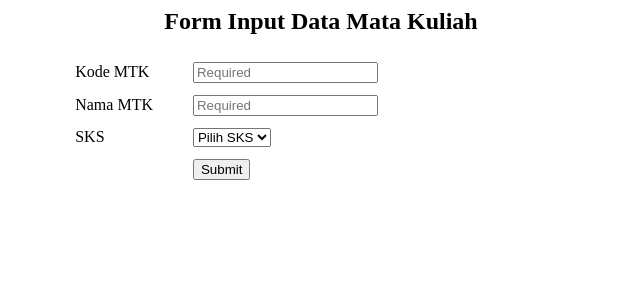
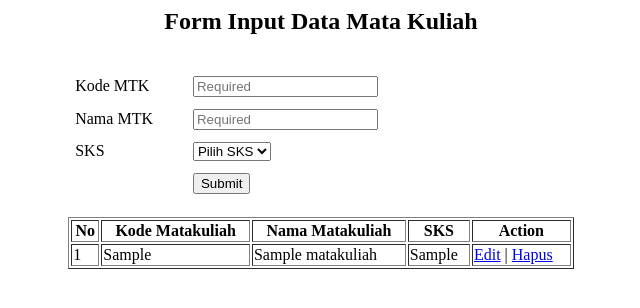
Before and after one commit to mampiro/pustaka-booking, a CodeIgniter app: page /database/index.php/matakuliah/index in a window 1280 px wide. Shown: the top 308 px of the page, without its empty margins (319-959 px from the left). Run offline with CodeIgniter, Linux system fonts and the light colour scheme; tables that the repository leaves empty or names only in its code hold one stand-in row (values such as "Sample post").

Commit message:
Push CRUD

```diff
--- a/application/config/autoload.php
+++ b/application/config/autoload.php
@@ -132,4 +132,4 @@ $autoload['language'] = array();
 |
 |	$autoload['model'] = array('first_model' => 'first');
 */
-$autoload['model'] = array('ModelUser', 'ModelBuku');
+$autoload['model'] = array('ModelUser', 'ModelBuku','m_matakuliah');
--- a/application/config/database.php
+++ b/application/config/database.php
@@ -78,7 +78,7 @@ $db['default'] = array(
 	'hostname' => 'localhost',
 	'username' => 'root',
 	'password' => '',
-	'database' => 'pustaka',
+	'database' => 'akademik',
 	'dbdriver' => 'mysqli',
 	'dbprefix' => '',
 	'pconnect' => FALSE,
--- a/application/controllers/Matakuliah.php
+++ b/application/controllers/Matakuliah.php
@@ -6,26 +6,90 @@ class Matakuliah extends CI_Controller {
 
 	public function index()
 	{
+
+
 		$data['judul']="Form Input Data Mata Kuliah";
+		$data['matkul']=$this->m_matakuliah->tampilMatakuliah()->result();
+
 		$this->load->view('view-form-matakuliah',$data);
 	}
+
+
+
 
 
 	public function cetak()
 	{
 
-		$this->form_validation->set_rules('kode', 'Kode Matakuliah', 'required|min_length[3]', [ 'required' => 'Kode Matakuliah Harus diisi', 'min_lenght' => 'Kode terlalu pendek' ]);
-		$this->form_validation->set_rules('nama', 'Nama Matakuliah', 'required|min_length[3]', [ 'required' => 'Nama Matakuliah Harus diisi', 'min_lenght' => 'Nama terlalu pendek' ]);
+
+		$this->form_validation->set_rules('kode', 'Kode', 'trim|required|min_length[3]',
+
+			array(
+
+				'required' => '%s Wajib diisi',
+				'min_lenght' => '%s terlalu pendek'
+			)
+
+
+		);
+
+		$this->form_validation->set_rules('nama', 'Nama Mata Kuliah', 'required',
+
+			array(
+
+				'required' => '%s Wajib diisi',
+				'min_lenght' => '%s terlalu pendek'
+			)
+
+
+		);
+
+
+
 
 		if ($this->form_validation->run() != true)
 		{
 
 				$data['judul']="Form Input Data Mata Kuliah";
+				$data['matkul']=$this->m_matakuliah->tampilMatakuliah()->result();
+
 				$this->load->view('view-form-matakuliah',$data);
 		}
 		else
 		{
 
+
+
+			$input=array(
+
+
+				'kode' => $this->input->post('kode'),
+				'nama' => $this->input->post('nama'),
+				'sks' => $this->input->post('sks')
+
+			);
+
+
+
+
+
+			$proses=$this->m_matakuliah->simpanMatakuliah($input);
+
+
+
+			if($proses)
+			{
+
+				$this->session->set_flashdata('data','Data berhasil diTambahkan...');
+
+				redirect('matakuliah');
+
+			}
+
+
+
+
+			/*
 			$data = [
 				'judul' => 'View Data Mata Kuliah',
 				'kode' => $this->input->post('kode'),
@@ -33,6 +97,7 @@ class Matakuliah extends CI_Controller {
 				'sks' => $this->input->post('sks')
 			];
 			$this->load->view('view-data-matakuliah', $data);
+			*/
 		}
 
 	}
@@ -40,6 +105,110 @@ class Matakuliah extends CI_Controller {
 
 
 
+	public function hapus()
+	{
+		$where=['kode'=>$this->uri->segment('3')];
+		$this->m_matakuliah->hapusMatakuliah($where);
+		redirect('Matakuliah/index/');
+	}
+
+	public function edit()
+	{
+
+		$matkul=$this->m_matakuliah->matkulWhere(['kode'=>$this->uri->segment('3')])->result_array();
+		$data = array(
+			'judul' => 'View Edit Mata Kuliah',
+			'kode' =>$matkul[0]['kode'],
+			'nama' =>$matkul[0]['nama'],
+			'sks' =>$matkul[0]['sks'],
+		 );
+
+		$this->load->view('view-edit-matakuliah', $data);
+	}
+
+
+	public function update()
+	{
+
+		$this->form_validation->set_rules('kode', 'Kode', 'trim|required|min_length[3]',
+
+			array(
+
+				'required' => '%s Wajib diisi',
+				'min_lenght' => '%s terlalu pendek'
+			)
+
+		);
+
+		$this->form_validation->set_rules('nama', 'Nama Mata Kuliah', 'required',
+
+			array(
+
+				'required' => '%s Wajib diisi',
+				'min_lenght' => '%s terlalu pendek'
+			)
+
+
+		);
+
+
+
+		if ($this->form_validation->run() != true)
+		{
+
+				$matkul=$this->m_matakuliah->matkulWhere(['kode'=>$this->input->post('kode_hidden')])->result_array();
+				$data = array(
+					'judul' => 'View Edit Mata Kuliah',
+					'kode' =>$matkul[0]['kode'],
+					'nama' =>$matkul[0]['nama'],
+					'sks' =>$matkul[0]['sks'],
+				 );
+
+				$this->load->view('view-edit-matakuliah', $data);
+
+		}
+		else
+		{
+
+
+
+			$input=array(
+
+
+				'kode' => $this->input->post('kode'),
+				'nama' => $this->input->post('nama'),
+				'sks' => $this->input->post('sks')
+
+			);
+
+
+
+
+
+			$where=array('kode'=> $this->input->post('kode_hidden'));
+
+			$proses=$this->m_matakuliah->updateMatakuliah($input, $where);
+			//$proses=$this->db->update('matakuliah',$input,$where);
+
+
+
+			if($proses)
+			{
+
+				$this->session->set_flashdata('data','Data berhasil Diubah...');
+
+				redirect('matakuliah');
+
+			}
+
+
+
+
+		}
+
+
+	}
+
 
 
 }
--- /dev/null
+++ b/application/models/M_matakuliah.php
@@ -0,0 +1,38 @@
+<?php
+defined('BASEPATH') OR exit('No direct script access allowed');
+
+class M_matakuliah extends CI_Model {
+
+
+	public function tampilMatakuliah()
+	{
+		return $this->db->get('matakuliah');
+	}
+
+
+	public function simpanMatakuliah($data=null)
+	{
+		return $this->db->insert('matakuliah',$data);
+	}
+
+	public function hapusMatakuliah($where=null)
+	{
+		return $this->db->delete('matakuliah',$where);
+	}
+
+	public function matkulWhere($where)
+	{
+		return $this->db->get_where('matakuliah',$where);
+	}
+
+
+	public function updateMatakuliah($data=null,$where=null)
+	{
+
+		return $this->db->update('matakuliah',$data,$where);
+
+
+	}
+
+
+}
--- a/application/views/view-form-matakuliah.php
+++ b/application/views/view-form-matakuliah.php
@@ -4,6 +4,34 @@
     </head>
     <body>
         <center><h2><?=$judul;?></h2></center>
+
+
+         <table width="40%" border="0" cellpadding="5" align="center">
+            <tr>
+                <td>
+
+                <?php
+                if ($this->session->flashdata('data'))
+                {
+                ?>
+                 <div class="alert alert-success"> <?= $this->session->flashdata('data') ?>  </div>
+                <hr>
+                <?php
+                }
+                elseif ($this->session->flashdata('dataeror'))
+                {
+                ?>
+                <div class="alert alert-danger"> <?= $this->session->flashdata('dataeror') ?> </div>
+                <?php
+                }
+                ?>
+                </td>
+            </tr>
+        </table>
+
+
+
+
          <form  method="post" action="<?php echo base_url();?>index.php/matakuliah/cetak">
             <table width="40%" border="0" cellpadding="5" align="center">
                 <tr>
@@ -27,9 +55,9 @@
                     <td  width="33%">
                     <select name="sks" >
                       <option value="">Pilih SKS</option>
-                      <option value="2">1</option>
-                      <option value="3">2</option>
-                      <option value="4">3</option>
+                      <option value="2">2</option>
+                      <option value="3">3</option>
+                      <option value="4">4</option>
                     </select></td>
                     <td  width="42%"><?=form_error('sks');?></td>
                 </tr>
@@ -50,5 +78,57 @@
             </table>
 
         </form>
+
+
+
+
+        <table border="1pt" align="center"  width="40%">
+            <tr>
+                <th>No</th>
+                <th>Kode Matakuliah</th>
+                <th>Nama Matakuliah</th>
+                <th>SKS</th>
+                <th>Action</th>
+            </tr>
+
+            <?php
+            $no=1;
+            foreach ($matkul as $matkul)
+            {
+            ?>
+
+                <tr>
+                    <td><?=$no++;?></td>
+                    <td><?=$matkul->kode;?></td>
+                    <td><?=$matkul->nama;?></td>
+                    <td><?=$matkul->sks;?></td>
+                    <td>
+                        <a href="<?=base_url('Matakuliah/edit/'.$matkul->kode)?>">Edit</a>
+                        |
+                        <a href="<?=base_url('Matakuliah/hapus/'.$matkul->kode)?>">Hapus</a>
+                    </td>
+                </tr>
+
+            <?php
+            }
+            ?>
+
+
+        </table>
+
+
+
+
+
+
+
+
+
+
+
+
+
+
+
     </body>
 </html>
```
Also changed, not shown: application/views/view-edit-matakuliah.php (added, +63 -0 lines).
